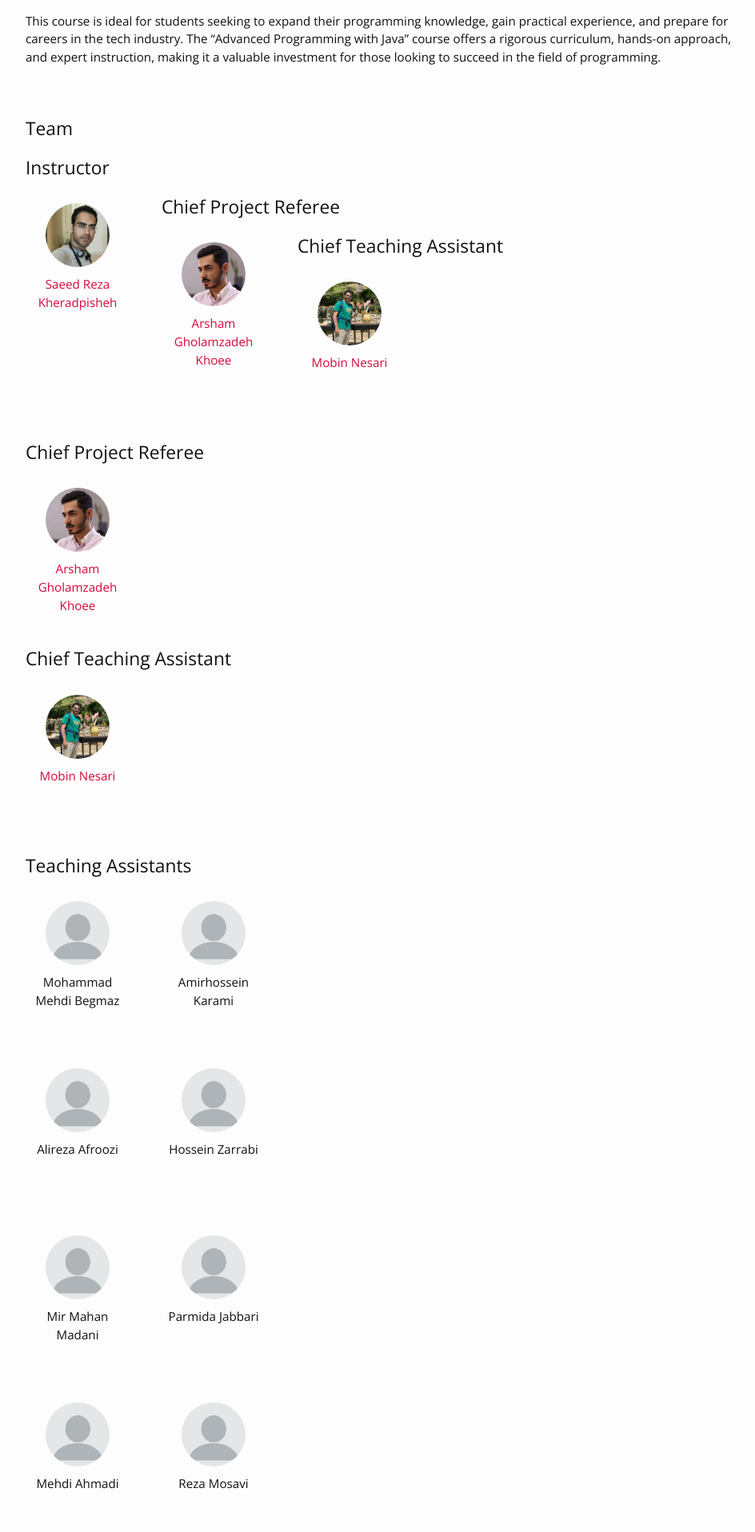
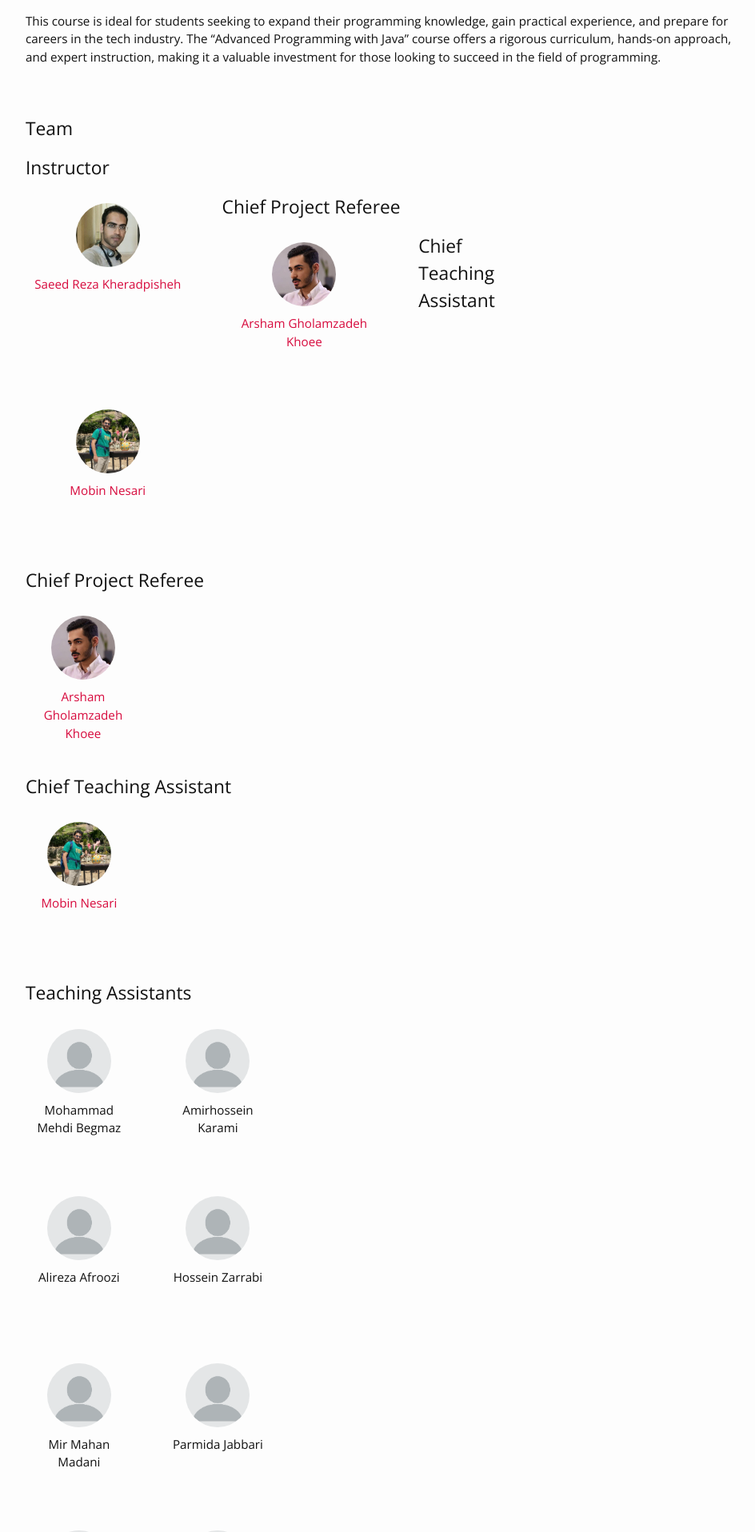
Before and after one commit to MobinNesari81/CS-AP, a Jekyll site: the page built from index.md, in a window 1280 px wide. Shown: the part 798-2714 px from the top of the page at 80% size, without its empty margins (163-1107 px from the left). Built offline with Jekyll 4.4.1, drawn with Linux system fonts in a browser that asks for light colours; nearby versions of some CDN libraries.

Commit message:
Arranging team's section

```diff
--- a/_sass/_base.scss
+++ b/_sass/_base.scss
@@ -404,7 +404,7 @@ a.tosu {
 }
 
 .image--cover-container {
-    width: 130px;
+    width: 33%;
     float: left;
     text-align: center;
     margin: 0px;
@@ -412,7 +412,6 @@ a.tosu {
     height: 18vh;
     margin-top: 12px;
     margin-bottom: 35px;
-    display: inline;
 }
 
 .image--cover {
```
